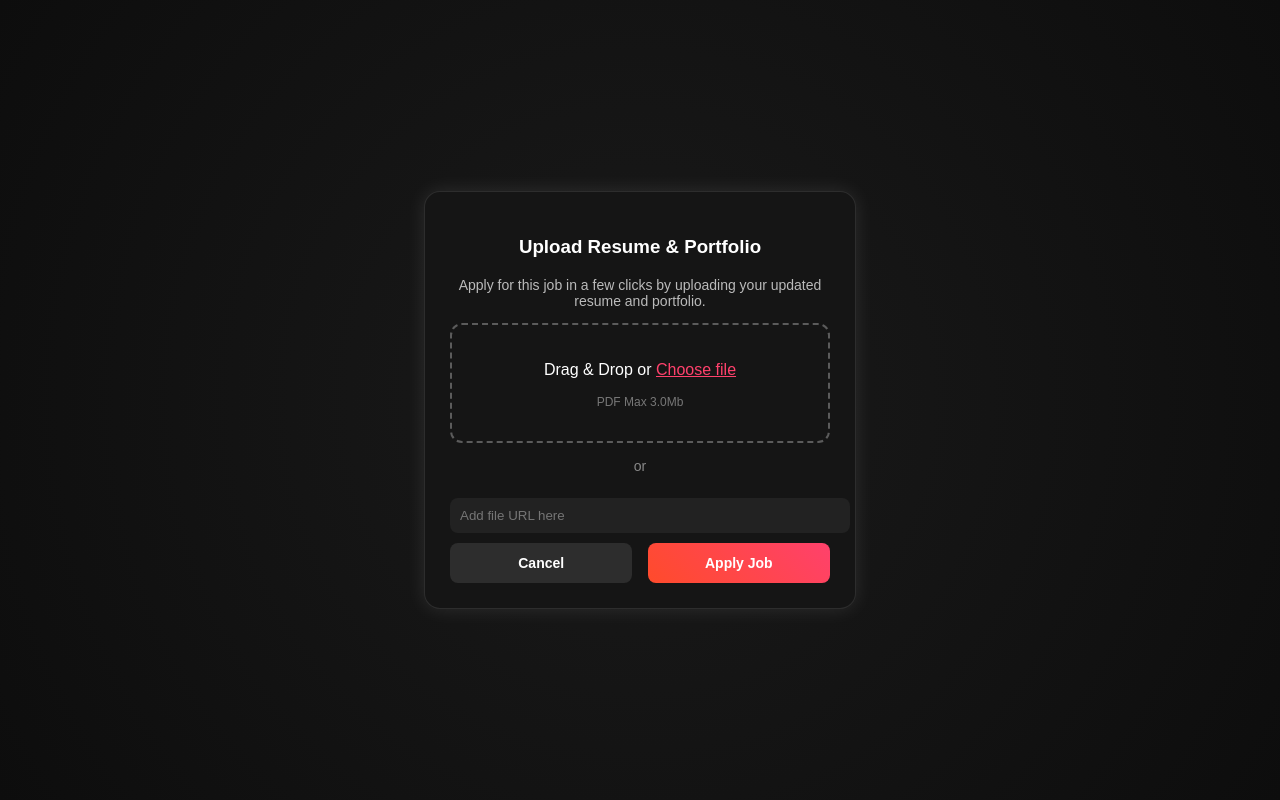
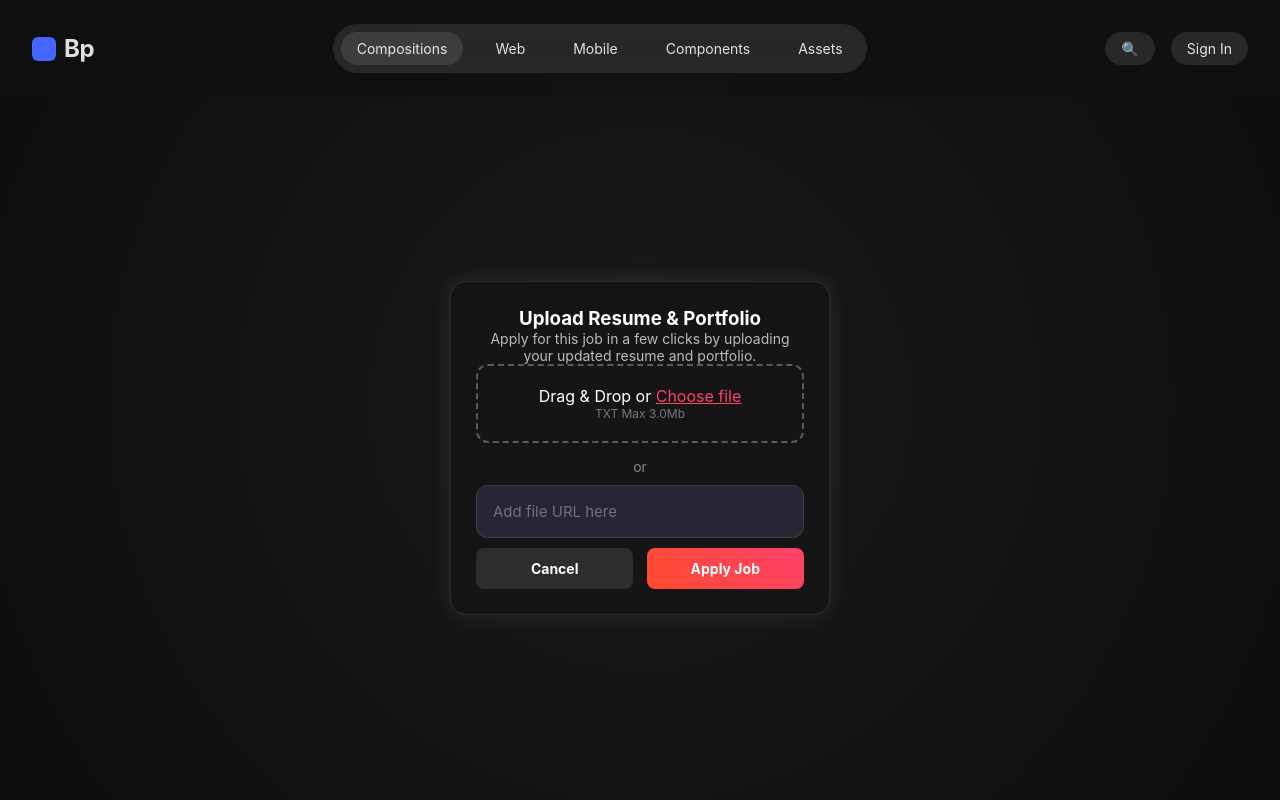
Before and after one commit to Husniddin03/php-framework, a PHP site: template application/view/quiz/upload.php in a window 1280 px wide. Run offline with PHP 8.4, Linux system fonts and the light colour scheme; the template is opened without the code that fills it, so the values that code supplies are empty.

Commit message:
Add header and footer views; implement file upload functionality and related styles

```diff
--- a/application/assets/css/log.css
+++ b/application/assets/css/log.css
@@ -15,7 +15,7 @@
     Arial, sans-serif;
 }
 
-body {
+.log {
   background-color: #2f2b3a;
   min-height: 100vh;
   display: flex;
@@ -24,13 +24,14 @@ body {
   padding: 20px;
 }
 
-.container {
+.container-log {
   width: 100%;
   max-width: 1200px;
   height: 90vh;
   background: var(--bg-color);
   border-radius: 32px;
   display: flex;
+  margin-top: 6rem;
   overflow: hidden;
   box-shadow: 0 25px 50px -12px rgba(0, 0, 0, 0.4);
 }
@@ -290,10 +291,11 @@ input::placeholder {
 }
 
 @media (max-width: 768px) {
-  .container {
+  .container-log {
     flex-direction: column;
     height: auto;
     border-radius: 24px;
+    margin-top: 0;
   }
 
   .left-section {
--- a/application/assets/css/quiz.css
+++ b/application/assets/css/quiz.css
@@ -5,7 +5,18 @@
   border-radius: 50px !important;
 }
 
-.container h1 {
+.container-quiz {
+  margin: 6rem 12rem;
+  text-align: center;
+}
+
+@media (max-width: 768px) {
+  .container-quiz {
+    margin: 6rem 0;
+  }
+}
+
+.container-quiz h1 {
   margin-top: 0px;
   margin-bottom: 30px;
   text-align: center;
--- /dev/null
+++ b/application/assets/css/upload.css
@@ -0,0 +1,88 @@
+.upload {
+  background: radial-gradient(circle, #1a1a1a, #0d0d0d);
+  display: flex;
+  justify-content: center;
+  align-items: center;
+  height: 100vh;
+  font-family: 'Poppins', sans-serif;
+  color: white;
+  margin: 0;
+}
+
+.container-fileupload {
+  background: #151515;
+  padding: 25px;
+  margin-top: 6rem;
+  border-radius: 16px;
+  box-shadow: 0 0 20px rgba(255, 255, 255, 0.1);
+  width: 380px;
+  text-align: center;
+  border: 1px solid rgba(255, 255, 255, 0.1);
+}
+
+.upload-box {
+  border: 2px dashed rgba(255, 255, 255, 0.3);
+  padding: 20px;
+  cursor: pointer;
+  border-radius: 12px;
+  margin-bottom: 15px;
+  transition: all 0.3s ease;
+}
+
+.upload-box:hover {
+  border-color: rgba(255, 255, 255, 0.5);
+  background: rgba(255, 255, 255, 0.05);
+}
+
+.file-info {
+  background: #222;
+  padding: 12px;
+  border-radius: 8px;
+  display: flex;
+  justify-content: space-between;
+  align-items: center;
+  font-size: 14px;
+  color: #bbb;
+}
+
+.input-url {
+  width: 100%;
+  padding: 10px;
+  border: none;
+  background: #222;
+  color: white;
+  border-radius: 8px;
+  margin: 10px 0;
+  outline: none;
+}
+
+.buttons {
+  display: flex;
+  justify-content: space-between;
+}
+
+.button {
+  padding: 12px;
+  border: none;
+  border-radius: 8px;
+  cursor: pointer;
+  width: 48%;
+  font-size: 14px;
+  font-weight: bold;
+  transition: 0.3s;
+}
+
+.cancel {
+  background: rgba(255, 255, 255, 0.1);
+  color: white;
+}
+
+.apply {
+  background: linear-gradient(45deg, #ff4b2b, #ff416c);
+  color: white;
+}
+
+.button:hover {
+  transform: scale(1.05);
+  opacity: 0.9;
+}
--- /dev/null
+++ b/application/assets/js/upload.js
@@ -0,0 +1,13 @@
+function handleFileUpload() {
+    const fileInput = document.getElementById('fileInput');
+    const fileInfo = document.getElementById('fileInfo');
+    const fileName = document.getElementById('fileName');
+    const fileSize = document.getElementById('fileSize');
+
+    if (fileInput.files.length > 0) {
+        const file = fileInput.files[0];
+        fileName.textContent = file.name;
+        fileSize.textContent = (file.size / 1024 / 1024).toFixed(2) + 'Mb';
+        fileInfo.style.display = 'flex';
+    }
+}
--- /dev/null
+++ b/application/view/common/footer.php
@@ -0,0 +1,7 @@
+<script src="/application/assets/js/main.js"></script>
+<script src="/application/assets/js/log.js"></script>
+<script src="/application/assets/js/quiz.js"></script>
+<script src="/application/assets/js/upload.js"></script>
+</body>
+
+</html>
--- /dev/null
+++ b/application/view/common/header.php
@@ -0,0 +1,29 @@
+<!DOCTYPE html>
+<html lang="en">
+
+<head>
+    <meta charset="UTF-8" />
+    <link rel="icon" type="image/svg+xml" href="/vite.svg" />
+    <meta name="viewport" content="width=device-width, initial-scale=1.0" />
+    <title>Bento Pro</title>
+    <link rel="stylesheet" href="/application/assets/css/style.css" />
+    <link rel="stylesheet" href="/application/assets/css/log.css" />
+    <link rel="stylesheet" href="/application/assets/css/quiz.css" />
+    <link rel="stylesheet" href="/application/assets/css/upload.css" />
+</head>
+
+<body>
+    <nav class="navbar">
+        <div class="logo">Bp</div>
+        <div class="nav-menu">
+            <div class="nav-item active">Compositions</div>
+            <div class="nav-item">Web</div>
+            <div class="nav-item">Mobile</div>
+            <div class="nav-item">Components</div>
+            <div class="nav-item">Assets</div>
+        </div>
+        <div class="nav-actions">
+            <button class="search-btn">🔍</button>
+            <a href="/log/index" class="sign-in-btn">Sign In</a>
+        </div>
+    </nav>
--- a/application/view/quiz/upload.php
+++ b/application/view/quiz/upload.php
@@ -1,111 +1,15 @@
-<!DOCTYPE html>
-<html lang="en">
+<?php $this->view('common/header'); ?>
 
-<head>
-    <meta charset="UTF-8">
-    <meta name="viewport" content="width=device-width, initial-scale=1.0">
-    <title>Upload Resume</title>
-    <style>
-        body {
-            background: radial-gradient(circle, #1a1a1a, #0d0d0d);
-            display: flex;
-            justify-content: center;
-            align-items: center;
-            height: 100vh;
-            font-family: 'Poppins', sans-serif;
-            color: white;
-            margin: 0;
-        }
-
-        .container {
-            background: #151515;
-            padding: 25px;
-            border-radius: 16px;
-            box-shadow: 0 0 20px rgba(255, 255, 255, 0.1);
-            width: 380px;
-            text-align: center;
-            border: 1px solid rgba(255, 255, 255, 0.1);
-        }
-
-        .upload-box {
-            border: 2px dashed rgba(255, 255, 255, 0.3);
-            padding: 20px;
-            cursor: pointer;
-            border-radius: 12px;
-            margin-bottom: 15px;
-            transition: all 0.3s ease;
-        }
-
-        .upload-box:hover {
-            border-color: rgba(255, 255, 255, 0.5);
-            background: rgba(255, 255, 255, 0.05);
-        }
-
-        .file-info {
-            background: #222;
-            padding: 12px;
-            border-radius: 8px;
-            display: flex;
-            justify-content: space-between;
-            align-items: center;
-            font-size: 14px;
-            color: #bbb;
-        }
-
-        .input-url {
-            width: 100%;
-            padding: 10px;
-            border: none;
-            background: #222;
-            color: white;
-            border-radius: 8px;
-            margin: 10px 0;
-            outline: none;
-        }
-
-        .buttons {
-            display: flex;
-            justify-content: space-between;
-        }
-
-        button {
-            padding: 12px;
-            border: none;
-            border-radius: 8px;
-            cursor: pointer;
-            width: 48%;
-            font-size: 14px;
-            font-weight: bold;
-            transition: 0.3s;
-        }
-
-        .cancel {
-            background: rgba(255, 255, 255, 0.1);
-            color: white;
-        }
-
-        .apply {
-            background: linear-gradient(45deg, #ff4b2b, #ff416c);
-            color: white;
-        }
-
-        button:hover {
-            transform: scale(1.05);
-            opacity: 0.9;
-        }
-    </style>
-</head>
-
-<body>
-    <div class="container">
+<div class="upload">
+    <div class="container-fileupload">
         <h3>Upload Resume & Portfolio</h3>
         <p style="color: #bbb; font-size: 14px;">Apply for this job in a few clicks by uploading your updated resume and portfolio.</p>
 
         <div class="upload-box" onclick="document.getElementById('fileInput').click()">
             <p>Drag & Drop or <span style="color: #ff416c; text-decoration: underline; cursor: pointer;">Choose file</span></p>
-            <p style="font-size: 12px; color: #777;">PDF Max 3.0Mb</p>
+            <p style="font-size: 12px; color: #777;">TXT Max 3.0Mb</p>
         </div>
-        <input type="file" id="fileInput" style="display: none;" accept="application/txt" onchange="handleFileUpload()">
+        <input accept=".txt" type="file" id="fileInput" style="display: none;" accept="application/txt" onchange="handleFileUpload()">
 
         <div id="fileInfo" class="file-info" style="display: none;">
             <span id="fileName"></span>
@@ -116,26 +20,10 @@
         <input type="text" class="input-url" placeholder="Add file URL here">
 
         <div class="buttons">
-            <button class="cancel">Cancel</button>
-            <button class="apply">Apply Job</button>
+            <button class="button cancel">Cancel</button>
+            <button class="button apply">Apply Job</button>
         </div>
     </div>
+</div>
 
-    <script>
-        function handleFileUpload() {
-            const fileInput = document.getElementById('fileInput');
-            const fileInfo = document.getElementById('fileInfo');
-            const fileName = document.getElementById('fileName');
-            const fileSize = document.getElementById('fileSize');
-
-            if (fileInput.files.length > 0) {
-                const file = fileInput.files[0];
-                fileName.textContent = file.name;
-                fileSize.textContent = (file.size / 1024 / 1024).toFixed(2) + 'Mb';
-                fileInfo.style.display = 'flex';
-            }
-        }
-    </script>
-</body>
-
-</html>
+<?php $this->view('common/footer'); ?>
--- a/roud/Roud.php
+++ b/roud/Roud.php
@@ -9,6 +9,8 @@ use vendor\global\Roud;
 Roud::get('/', [MainController::class, 'index']);
 Roud::get('main/about', [MainController::class, 'about']);
 Roud::get('main/index', [MainController::class, 'index']);
+Roud::get('main/header', [MainController::class, 'header']);
+Roud::get('main/footer', [MainController::class, 'footer']);
 
 Roud::get('quiz/index', [QuizController::class, 'index']);
 Roud::get('quiz/upload', [QuizController::class, 'uploadFile']);
```
Also changed, not shown: application/controller/MainController.php (+8 -0 lines), application/view/log/index.php (+5 -15 lines), application/view/main/index.php (+4 -30 lines), application/view/quiz/index.php (+4 -9 lines).
